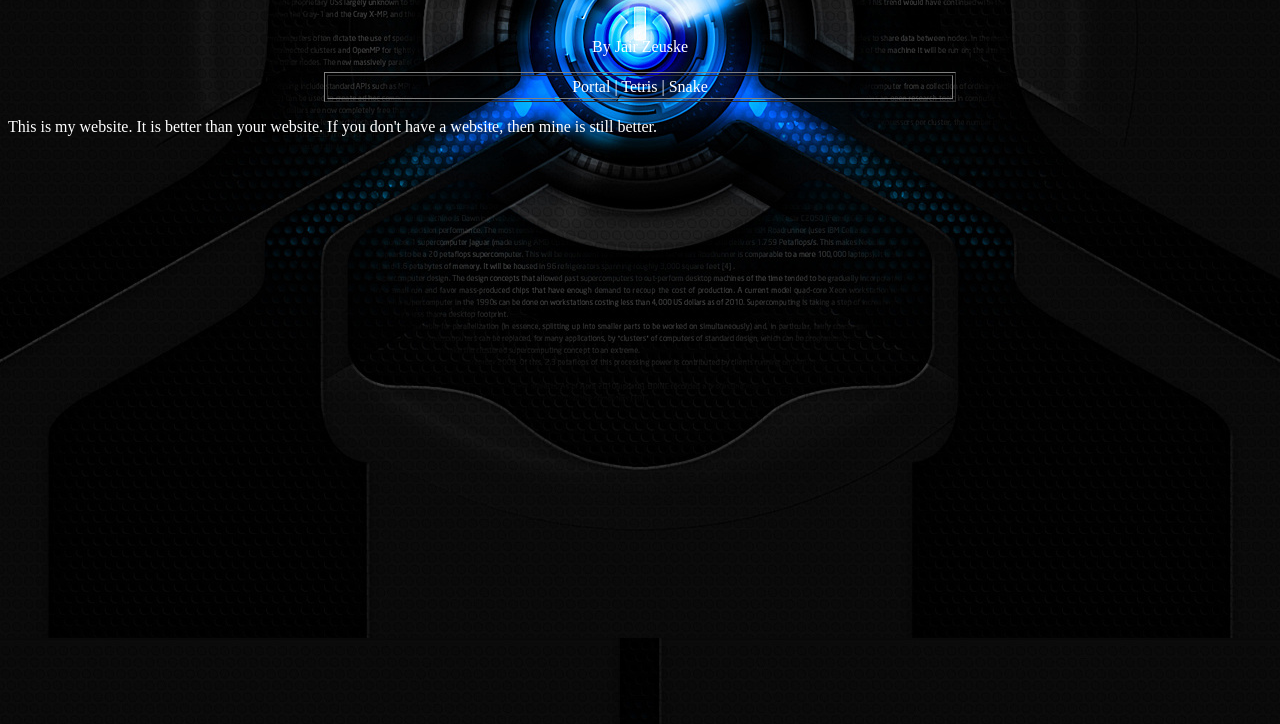
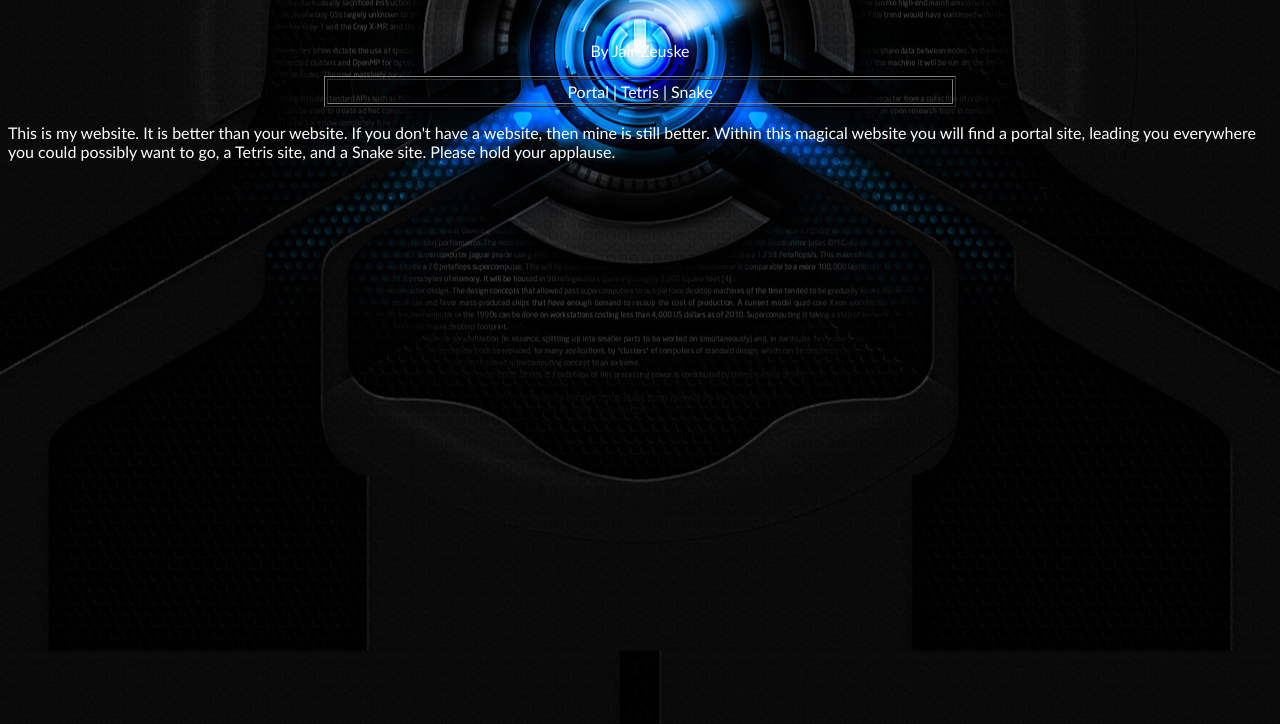
Before and after one commit to JairZeuske/JairZeuske.github.io, a plain HTML site: page index.html in a window 1280 px wide. Shown: the part 76-800 px from the top of the page. Drawn offline with Linux system fonts and the light colour scheme.

Commit message:
new fonts

```diff
--- a/index.html
+++ b/index.html
@@ -18,7 +18,7 @@ hometext {
 }
 </style></head>
 
-<body style="background-position:center; color: #FFF;" background="Images/blackblue1.jpg">
+<body style="background-position:center; color: #FFF; font-family: 'Trebuchet MS', Arial, Helvetica, sans-serif;" background="Images/blackblue1.jpg">
 <div align="center">
   <h1 class="texthome"><span class="texthome">Welcome to the Wonderful Website of Jar Zypski</span></h1>
 </div>
@@ -31,6 +31,6 @@ hometext {
     </tr>
   </table>
 </div>
-<p align="left"><span class="texthome"><span class="texthome">This is my website. It is better than your website. If you don't have a website, then mine is still better.	</span> </span></p>
+<p align="left"><span class="texthome"><span class="texthome">This is my website. It is better than your website. If you don't have a website, then mine is still better.	</span> </span>Within this magical website you will find a portal site, leading you everywhere you could possibly want to go, a Tetris site, and a Snake site. Please hold your applause.</p>
 </body>
 </html>
```
